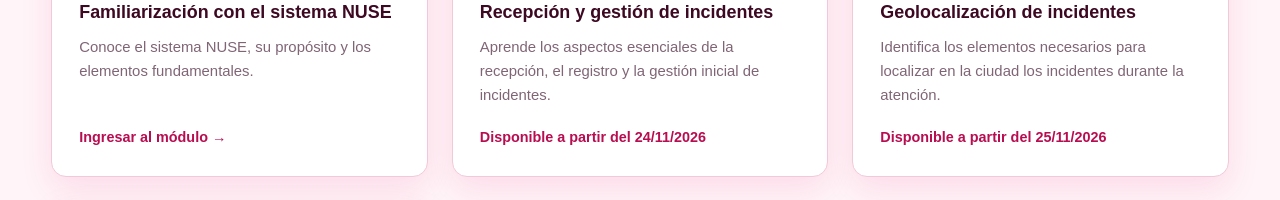
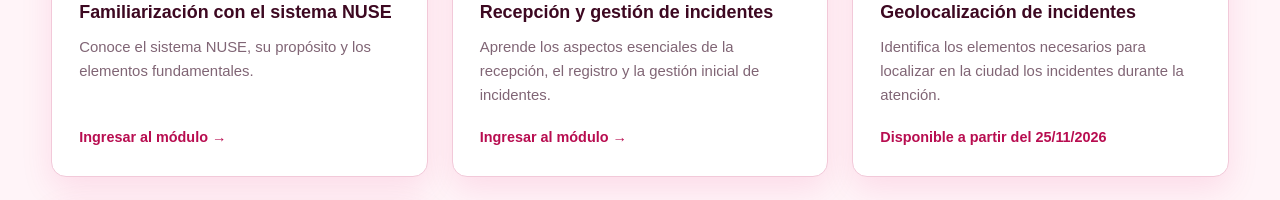
Before and after one commit to equipocapacitacionc4/operadoresC4, a plain HTML site: page index.html in a window 1280 px wide. Shown: the part 1080-1280 px from the top of the page. Drawn offline with Linux system fonts and the light colour scheme.

Commit message:
Update card link text in index.html

```diff
--- a/index.html
+++ b/index.html
@@ -153,7 +153,7 @@
                         el registro y la gestión inicial de incidentes.
                     </p>
 
-                    <span class="card-link"> Disponible a partir del 24/11/2026</span>
+                    <span class="card-link"> Ingresar al módulo →</span>
                 </a>
 
                 <a class="resource-card" href="modulos/geolocalizacion-incidentes.html">
```
